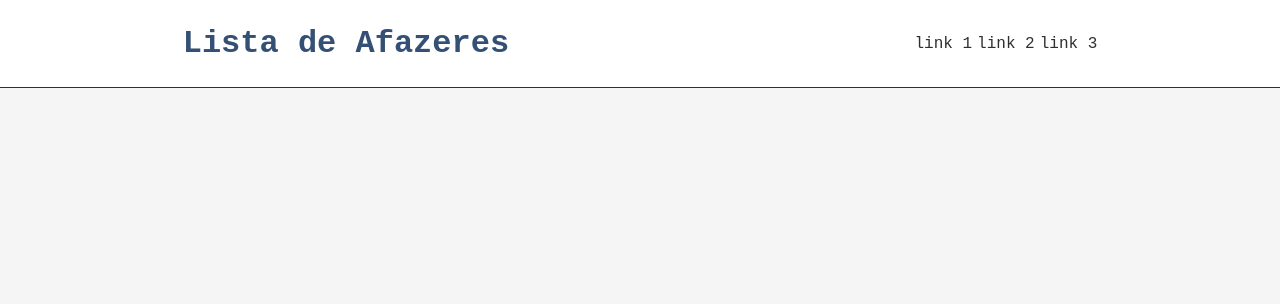
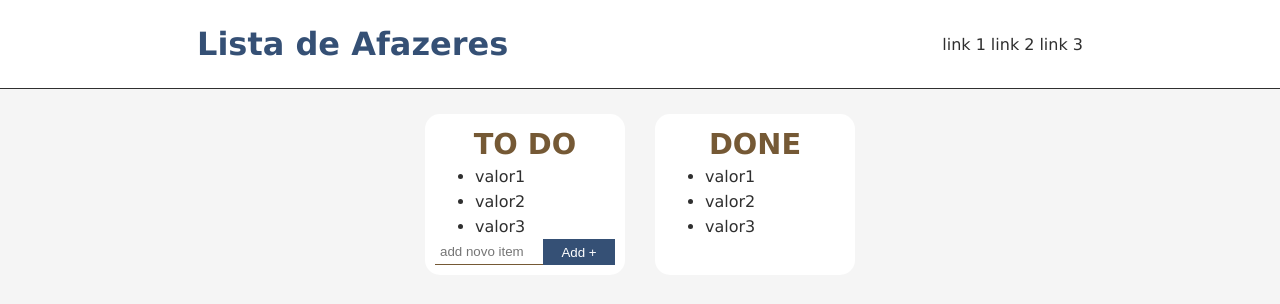
Before and after one commit to dhiegobalthazarsousa/to-do-list-mp, a plain HTML site: page index.html in a window 1280 px wide. Drawn offline with Linux system fonts and the light colour scheme.

Commit message:
dhiego balthazar commit estrutura principal criada

```diff
--- a/assets/style.css
+++ b/assets/style.css
@@ -20,8 +20,9 @@ a:hover{
 }
 
 body{
+    color: var(--text-color);
     background-color: whitesmoke;
-    font-family: 'Courier New', Courier, monospace;
+    font-family: Verdana, Geneva, Tahoma, sans-serif;
     width: 100vw;
 }
 
@@ -36,10 +37,14 @@ header{
 }
 
 h1{
+
+    font-size: 2rem;
     color: var(--primary-color);
 }
 
 h2, h3, h4, h5, h6{
+    line-height: 40px;
+    font-size: 1.8rem;
     color: var(--secondary-color);
 }
 
@@ -48,3 +53,57 @@ header>nav>ul{
     gap: 5px;
     list-style: none;
 }
+
+#main-content{
+    padding: 25px 10px;
+}
+
+#lists-container{
+    display: flex;
+    justify-content: center;
+    gap: 30px;
+    flex-wrap: wrap;
+}
+
+.card-list{
+    border-radius: 15px;
+    background-color: white;
+    padding: 10px;
+    flex-basis: 200px;
+}
+
+.card-list>h2{
+    text-align: center;
+
+}
+
+.card-list>ul{
+    line-height: 25px;
+}
+
+.card-list>ul:hover{
+    cursor: pointer;
+}
+
+.insert-container{
+    display: flex;
+}
+
+.insert-container>input{
+    width: 60%;
+    color: var(--text-color);
+    padding: 5px;
+    border: none;
+    border-bottom: 1px solid var(--secondary-color);
+    outline: none;
+}
+
+
+.insert-container>button{
+    width: 40%;
+    cursor: pointer;
+    color: white;
+    padding: 5px;
+    border: none;
+    background-color: var(--primary-color);
+}
--- a/index.html
+++ b/index.html
@@ -20,6 +20,30 @@
                 </ul>
             </nav>
         </header>
+        <section id="main-content">
+            <section id="lists-container">
+                <section class="card-list">
+                    <h2>TO DO</h2>
+                    <ul class="lista" id="todo-list">
+                        <li id="1">valor1</li>
+                        <li id="2">valor2</li>
+                        <li id="3">valor3</li>
+                    </ul>
+                    <section class="insert-container">
+                        <input type="text" name="novo-item" class="novo-item" placeholder="add novo item">
+                        <button id="todo-btn">Add +</button>
+                    </section>
+                </section>
+                <section class="card-list">
+                    <h2>DONE</h2>
+                    <ul class="lista" id="done-list">
+                        <li id="1">valor1</li>
+                        <li id="2">valor2</li>
+                        <li id="3">valor3</li>
+                    </ul>
+                </section>
+            </section>
+        </section>
     </main>
 </body>
 
```
